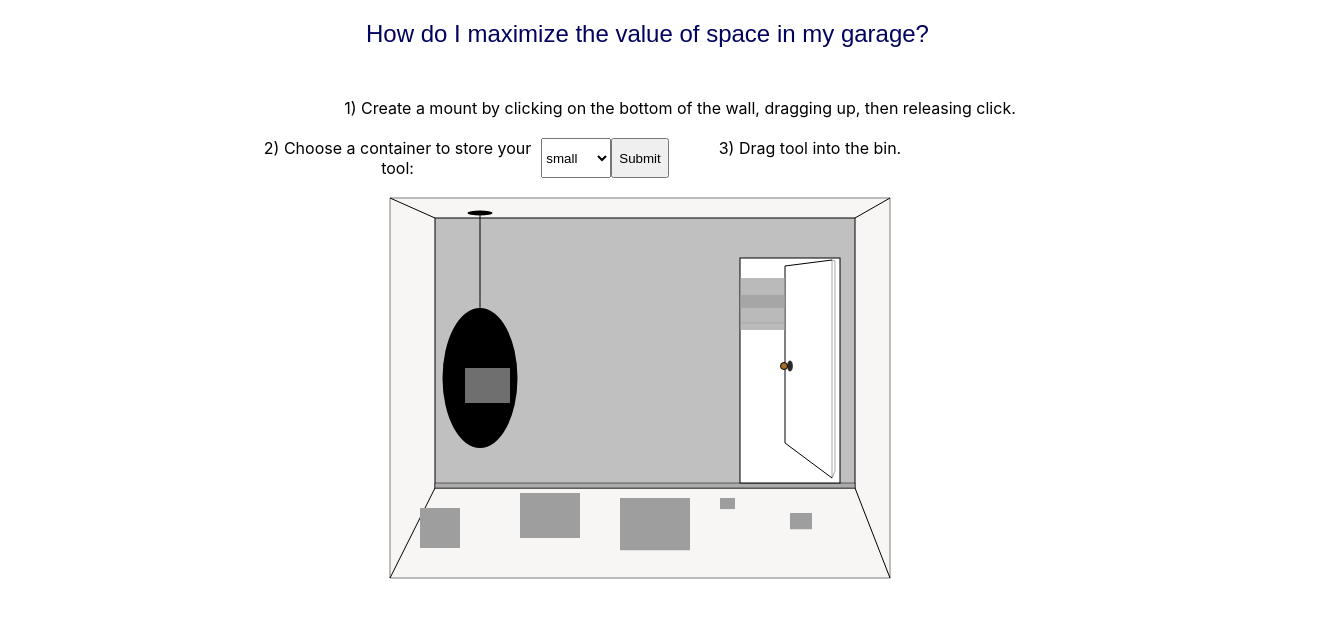
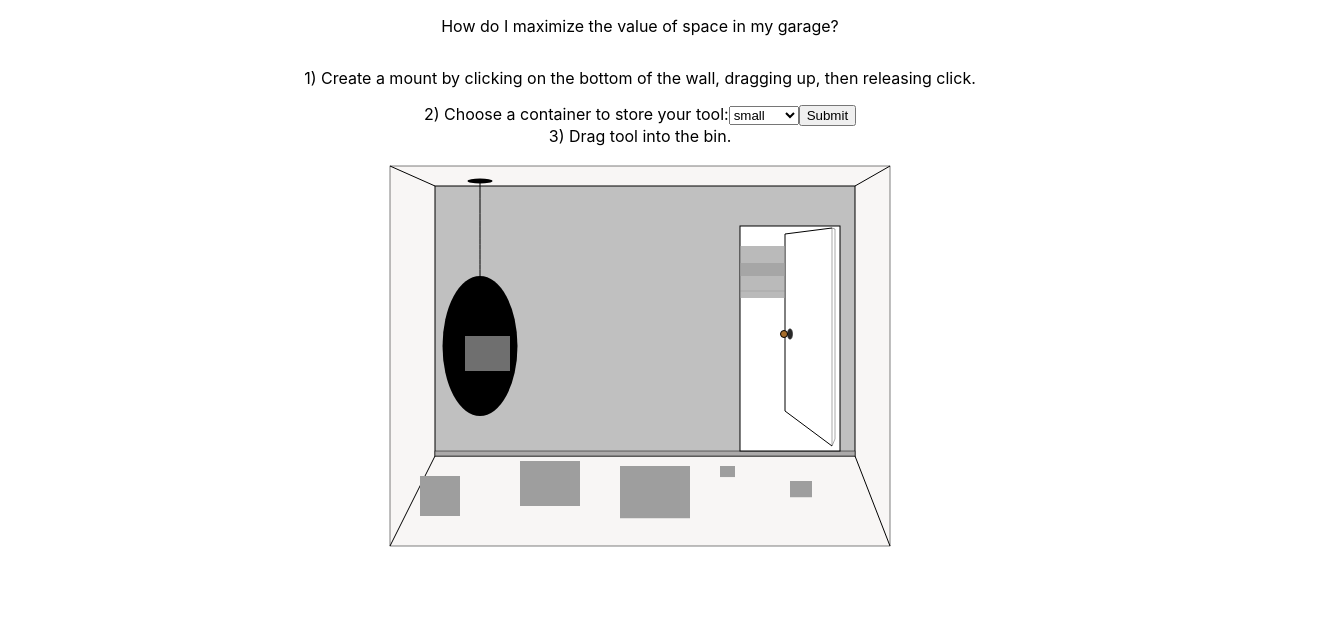
Before and after one commit to A-R0n/d3-spatial, a React (Create React App) app: page / in a window 1280 px wide. Shown: the top 618 px of the page, 1320 px wide, since content can reach past the window. Built offline with nearby package versions, Linux system fonts and the light colour scheme; grey boxes are pictures that could not be loaded.

Commit message:
move p tags from index.html to Garage class

```diff
--- a/public/index.html
+++ b/public/index.html
@@ -11,30 +11,6 @@
     height: 30px;
 }
 
-#problem {
-    max-width: 960px;
-    min-width: 500px;
-    margin: auto;
-    margin-top: 20px;
-    padding-left: 15px;
-    padding-bottom: 50px;
-    display: flex;
-    justify-content: center;
-    text-align: center;
-
-	font-family: Arial;
-    font-size: 1.5em;
-	color: rgb(2, 2, 95);
-}
-
-#instructions {
-  padding-bottom: 20px;
-  margin: auto;
-  margin-left: 40px;
-  width: 100%;
-  font-size: 1.0em;
-  text-align: center;
-}
 
   </style>
   <head>
@@ -50,8 +26,7 @@
 
   </head>
   <body>
-      <p id='problem'>How do I maximize the value of space in my garage?</p>
-      <p id='instructions'>1) Create a mount by clicking on the bottom of the wall, dragging up, then releasing click.</p>
+
     <div id="root"></div>
 
     <script>
--- a/src/Components/Garage/Garage.css
+++ b/src/Components/Garage/Garage.css
@@ -10,22 +10,11 @@
 
 form {
     display: flex;
+    flex-direction: column;
     justify-content: center;
-    flex-basis: 960px;
-    flex-shrink: .5;
-    flex-grow: .5;
+}
 
 
-}
-
-label {
-    padding-left: 50px;
-    display: flex;
-    flex-basis: 270px;
-    flex-grow: .15;
-    flex-shrink: 0;
-    justify-content: space-between;
-}
 
 .garage {
 	fill: rgb(248, 246, 245);
--- a/src/Components/Garage/Garage.js
+++ b/src/Components/Garage/Garage.js
@@ -254,14 +254,8 @@ export default class Garage extends Component {
             lPoints.push(newLine.getPointAtLength(j));
         }
         var length = lPoints.length;
-       var lastCoord = lPoints[length - 1];
-
-
-
-
 		var p = newLine.getPointAtLength([ 0 ]);
         var q = lPoints[length - 1];
-
 		var path = d3.path();
 		d3.select('#space').remove().exit();
 		if (this.state.value === 'small') {
@@ -315,6 +309,8 @@ export default class Garage extends Component {
 
 		return (
 			<form onSubmit={this.handleSubmit}>
+               <p id='problem'>How do I maximize the value of space in my garage?</p>
+      <p id='instructions'>1) Create a mount by clicking on the bottom of the wall, dragging up, then releasing click.</p>
 				<label>
 					2) Choose a container to store your tool:
 					<select value={this.state.value} onChange={this.handleChange}>
@@ -322,8 +318,9 @@ export default class Garage extends Component {
 						<option value="medium">medium</option>
 						<option value="large">large</option>
 					</select>
+                    <input type="submit" value="Submit" />
 				</label>
-				<input type="submit" value="Submit" />
+
 				<label>3) Drag tool into the bin.</label>
 			</form>
 		);
```
